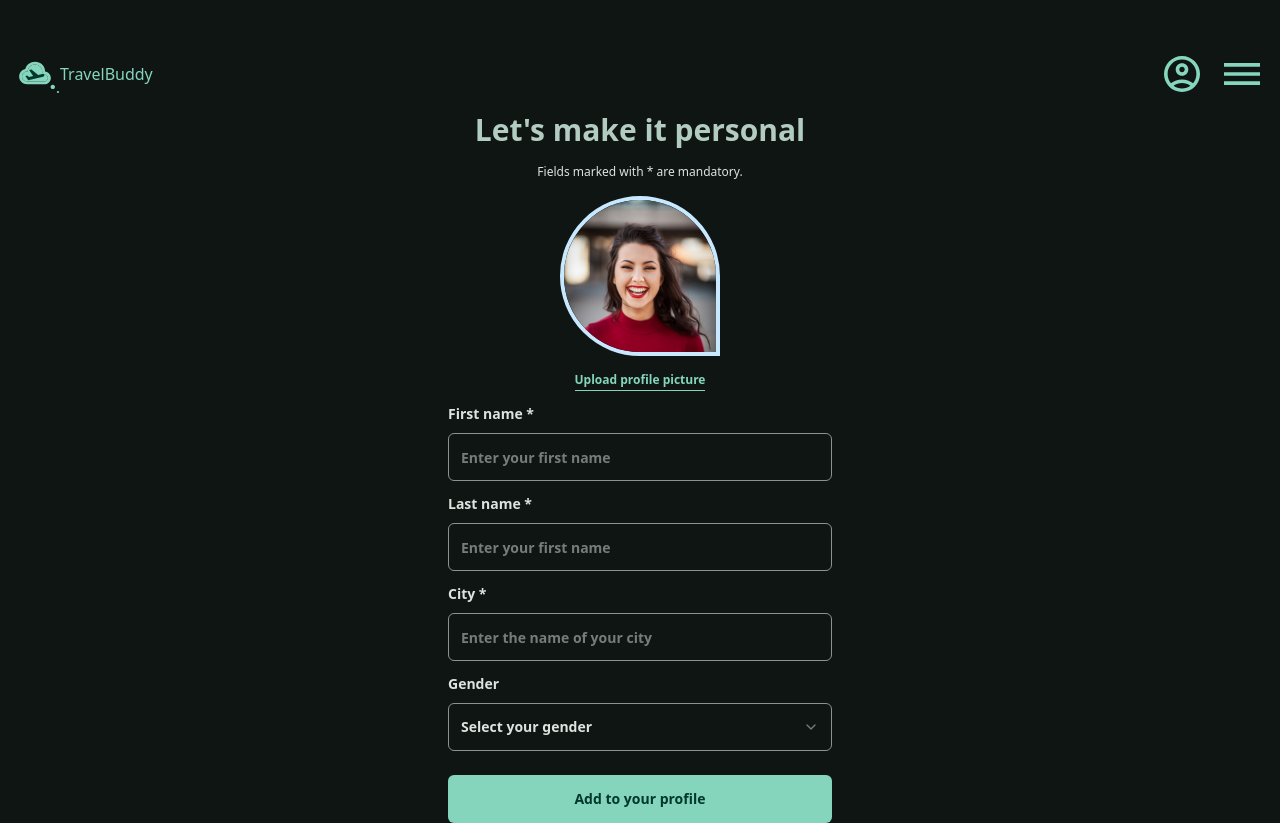
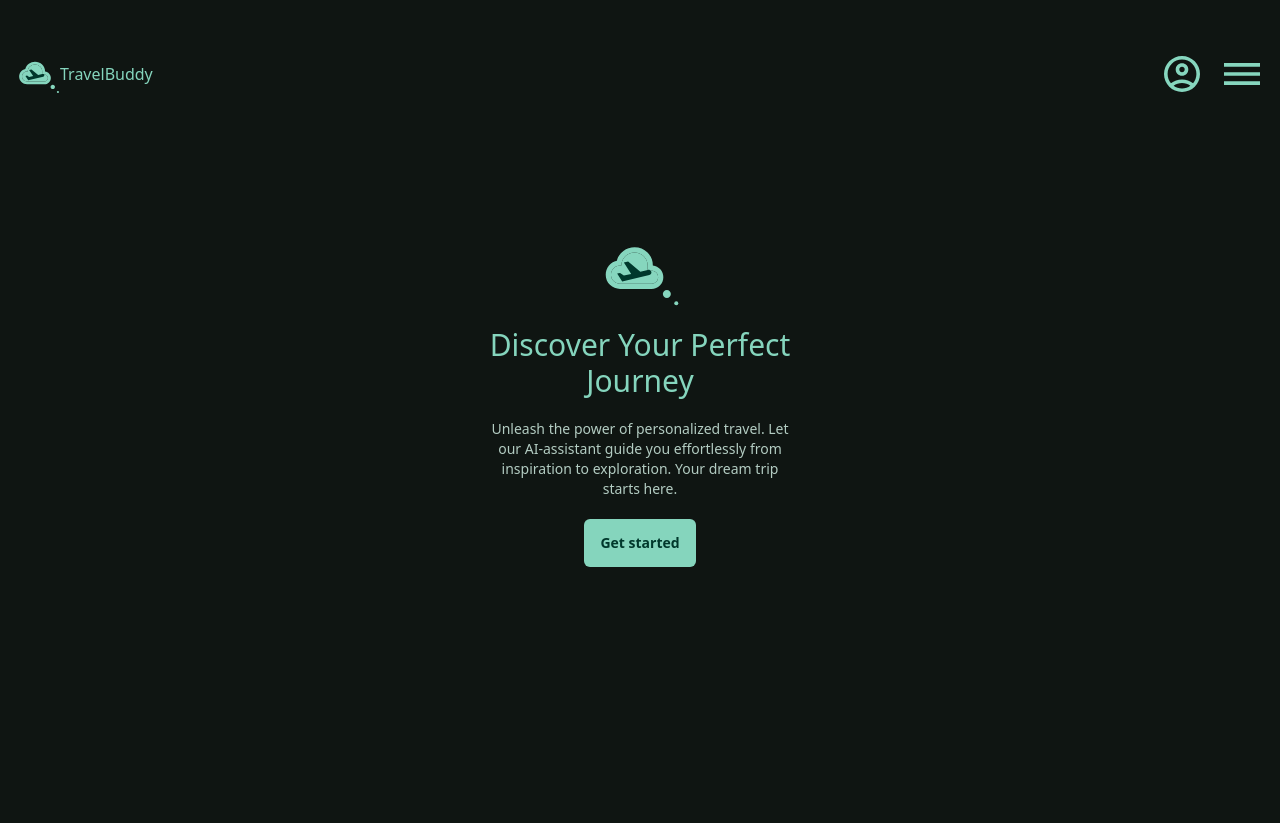
Before and after one commit to Luayasaadsson/Travelbuddy, a React (Vite) app in the folder frontend/: page / in a window 1280 px wide. After the commit the page ends 800 px from the top, so only its background shows below. Built offline with nearby package versions, Linux system fonts and the light colour scheme; the HTML template or start-up script is replaced by a standard one.

Commit message:
design justeringar och tillägg

```diff
--- a/frontend/src/App.tsx
+++ b/frontend/src/App.tsx
@@ -18,10 +18,10 @@ function App() {
     return (
         <>
             <Header />
-            <MoreAbout/>
+            {/* <MoreAbout/> */}
             {/* <Settings /> */}
             {/* <ProfileSettings /> */}
-            {/* <GetStarted /> */}
+            <GetStarted />
             {/* <ProfileStart /> */}
             {/* <MyProfile /> */}
             {/* <ChangePassword /> */}
--- a/frontend/src/components/GetStarted.tsx
+++ b/frontend/src/components/GetStarted.tsx
@@ -1,13 +1,13 @@
 import { Button } from "./ui/button"
 function GetStarted() {
     return (
-        <main className="flex h-screen items-center justify-center">
-            <div className="flex w-4/5 flex-col items-center justify-center p-2">
+        <main className="flex h-screen items-center justify-center ">
+            <div className="flex w-4/5 flex-col items-center justify-center p-2 gap-5 w-80">
                 <img src="/logo.svg" alt="" className="w-20" />
                 <h1 className="w-45 text-center text-3xl">
                     Discover Your Perfect Journey
                 </h1>
-                <p className="text-center text-sm text-secondary">
+                <p className="text-center text-sm text-secondary ">
                     Unleash the power of personalized travel. Let our
                     AI-assistant guide you effortlessly from inspiration to
                     exploration. Your dream trip starts here.
```
